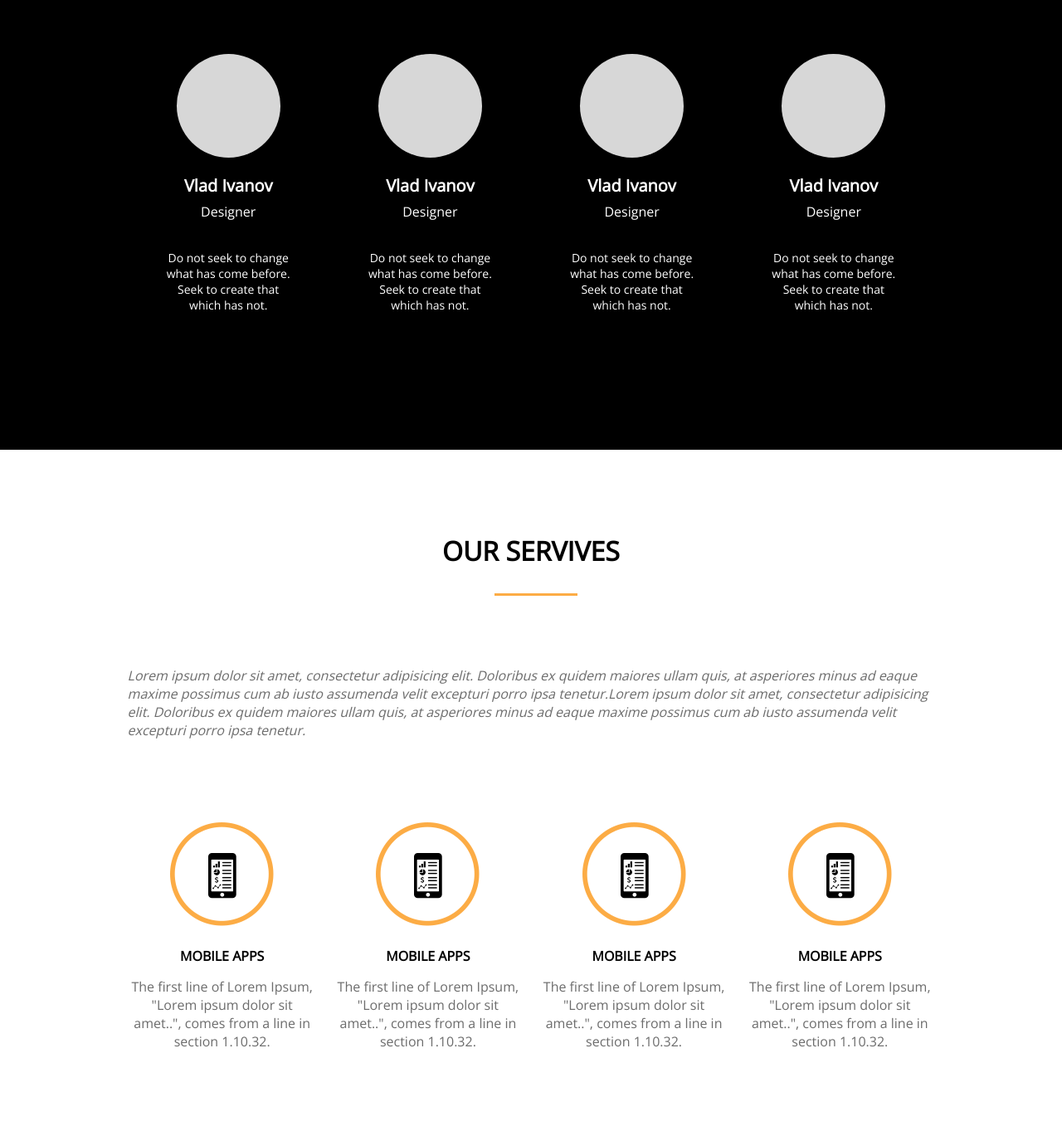
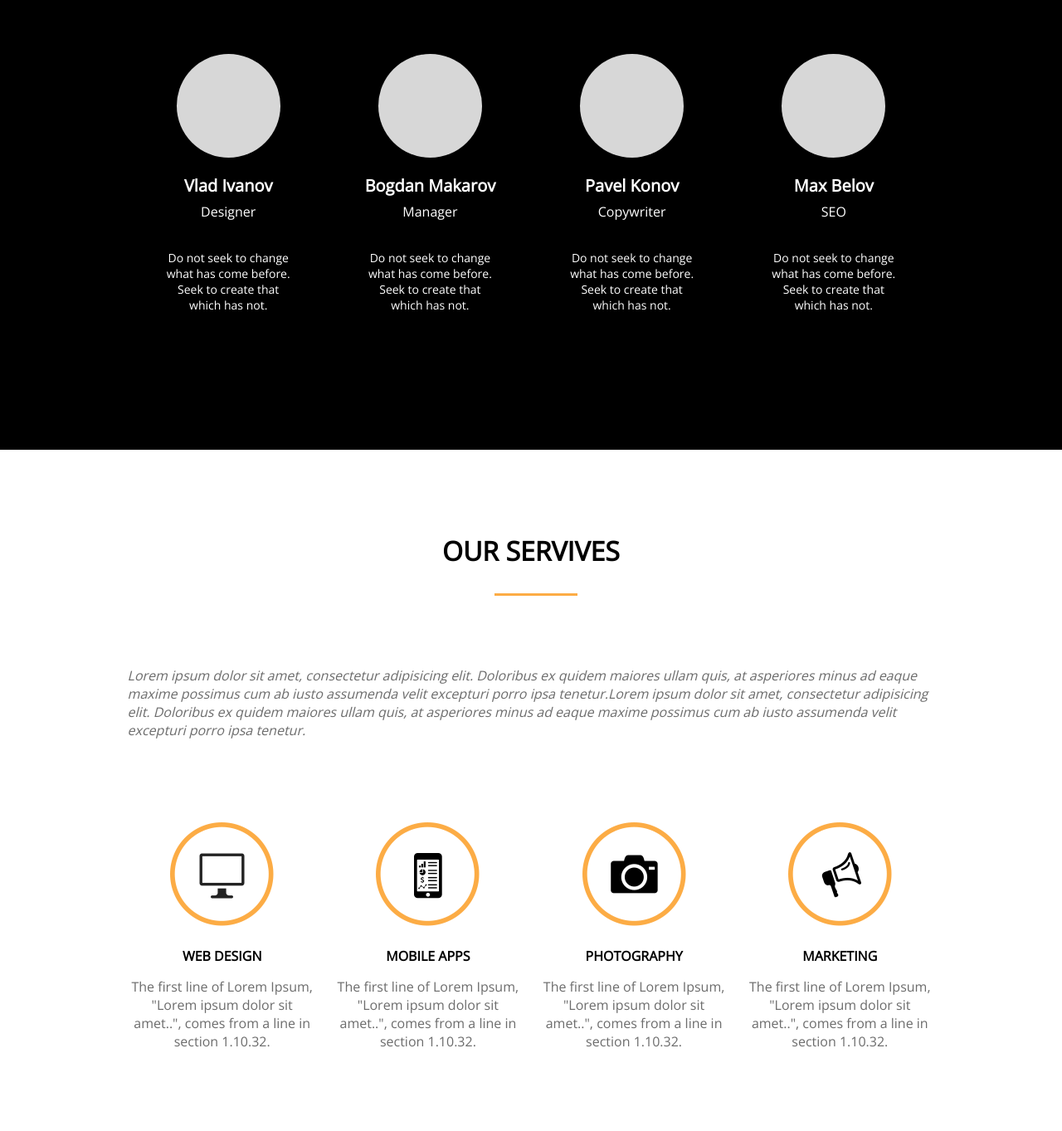
Before and after one commit to Khebnev/WelcomeOnMyCompany, a plain HTML site: page index.html in a window 1280 px wide. Shown: the part 1670-3033 px from the top of the page at 83% size. Drawn offline with nearby package versions, Linux system fonts and the light colour scheme.

Commit message:
Edited the names of out team with their position and the pictures of our services

```diff
--- a/index.html
+++ b/index.html
@@ -57,20 +57,20 @@
                     </div>
                     <div class="card">
                         <div class="photo"></div>
-                        <h4 class="name">Vlad Ivanov</h4>
-                        <p class="position">Designer</p>
+                        <h4 class="name">Bogdan Makarov</h4>
+                        <p class="position">Manager</p>
                         <p class="about__position">Do not seek to change what has come before. Seek to create that which has not.</p>
                     </div>
                     <div class="card">
                         <div class="photo"></div>
-                        <h4 class="name">Vlad Ivanov</h4>
-                        <p class="position">Designer</p>
+                        <h4 class="name">Pavel Konov</h4>
+                        <p class="position">Copywriter</p>
                         <p class="about__position">Do not seek to change what has come before. Seek to create that which has not.</p>
                     </div>
                     <div class="card">
                         <div class="photo"></div>
-                        <h4 class="name">Vlad Ivanov</h4>
-                        <p class="position">Designer</p>
+                        <h4 class="name">Max Belov</h4>
+                        <p class="position">SEO</p>
                         <p class="about__position">Do not seek to change what has come before. Seek to create that which has not.</p>
                     </div>
                 </div>
@@ -85,8 +85,8 @@
 
                 <div class="services__cards">
                     <div class="services__card">
-                        <img src="img/mobileapps.png" alt="mobile apps">
-                        <h4>MOBILE APPS</h4>
+                        <img src="img/webdesign.png" alt="web design">
+                        <h4>WEB DESIGN</h4>
                         <p>The first line of Lorem Ipsum, "Lorem ipsum dolor sit amet..", comes from a line in section 1.10.32.</p>
                     </div>
                     <div class="services__card">
@@ -95,13 +95,13 @@
                         <p>The first line of Lorem Ipsum, "Lorem ipsum dolor sit amet..", comes from a line in section 1.10.32.</p>
                     </div>
                     <div class="services__card">
-                        <img src="img/mobileapps.png" alt="mobile apps">
-                        <h4>MOBILE APPS</h4>
+                        <img src="img/photography.png" alt="photography">
+                        <h4>PHOTOGRAPHY</h4>
                         <p>The first line of Lorem Ipsum, "Lorem ipsum dolor sit amet..", comes from a line in section 1.10.32.</p>
                     </div>
                     <div class="services__card">
-                        <img src="img/mobileapps.png" alt="mobile apps">
-                        <h4>MOBILE APPS</h4>
+                        <img src="img/marketing.png" alt="marketing">
+                        <h4>MARKETING</h4>
                         <p>The first line of Lorem Ipsum, "Lorem ipsum dolor sit amet..", comes from a line in section 1.10.32.</p>
                     </div>
                 </div>
```
Also changed, not shown: img/marketing.png (added), img/photography.png (added), img/webdesign.png (added).
